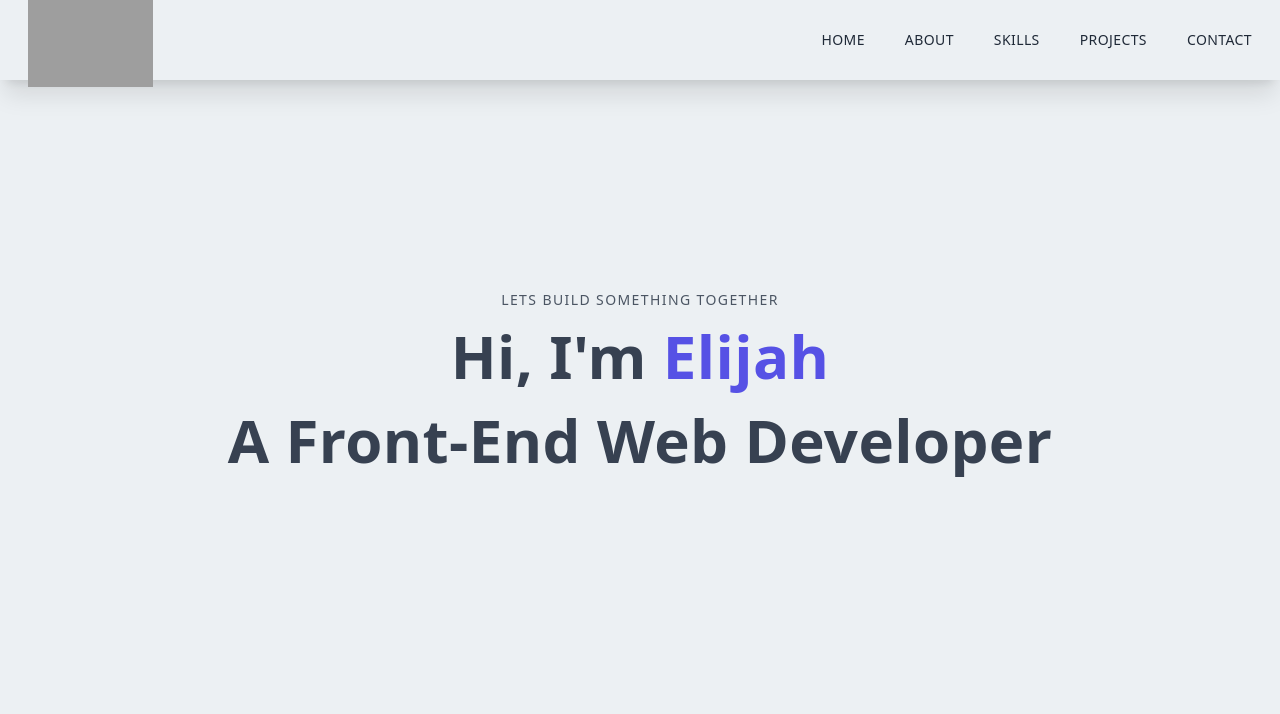
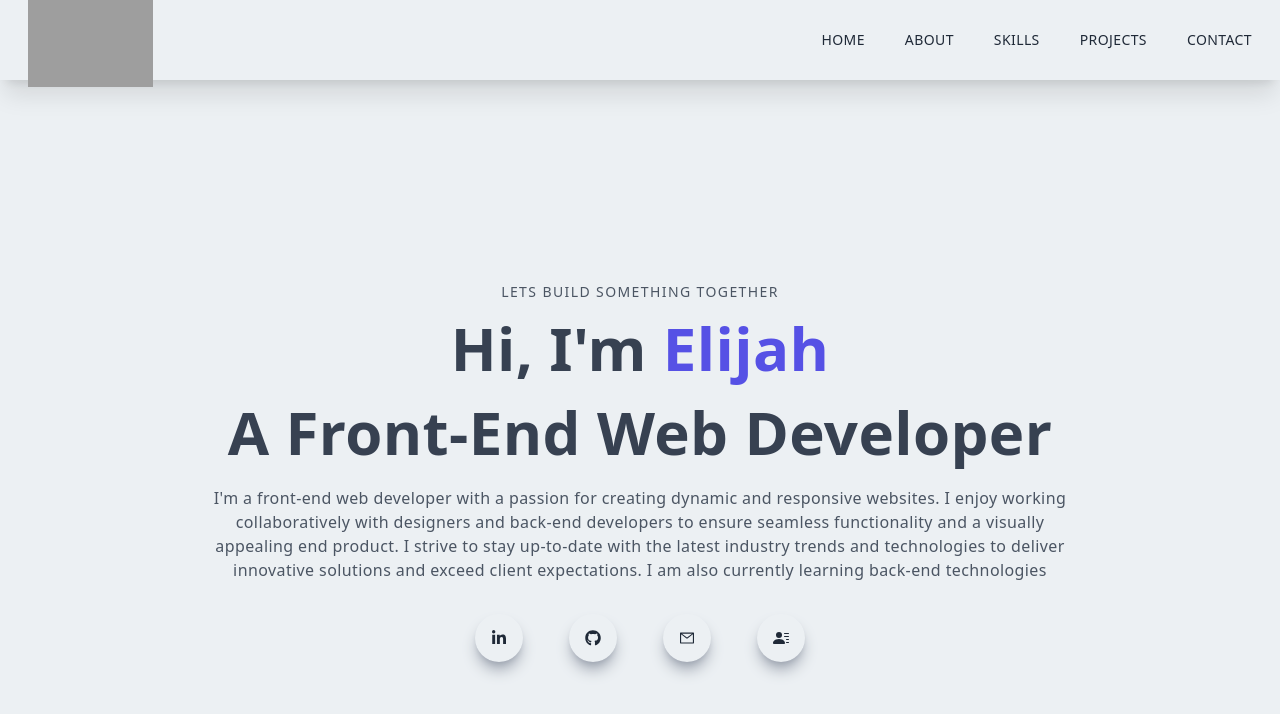
Before and after one commit to babyKokoDev/Portfolio-Website, a Next.js app: page / in a window 1280 px wide. Shown: the top 714 px of the page. Built offline with nearby package versions, Linux system fonts and the light colour scheme; grey boxes are pictures that could not be loaded.

Commit message:
hero section

```diff
--- a/components/Main.jsx
+++ b/components/Main.jsx
@@ -1,14 +1,31 @@
 import React from 'react'
+import {AiOutlineMenu, AiOutlineClose, AiOutlineMail} from 'react-icons/ai'
+import {FaLinkedinIn, FaGithub} from 'react-icons/fa'
+import {BsFillPersonLinesFill} from 'react-icons/bs'
 
 const Main = () => {
   return (
-    <div className='w-full h-screen text-center'>
-        <div className='max-w-[1240px] w-full h-full mx-auto flex justify-center items-center'>
+    <div className='w-full h-screen text-center relative top-[80px]'>
+        <div className='max-w-[1240px] w-full h-full mx-auto p-2 flex justify-center items-center'>
             <div>
                <p className='uppercase text-sm tracking-widest text-gray-600'>LETS BUILD SOMETHING TOGETHER</p>
                <h1 className='py-4 text-gray-700'>Hi, I'm <span className='text-[#5651e5]'>Elijah</span></h1>
                <h1 className='py-2 text-gray-700'>A Front-End Web Developer</h1>
-               <p className='py-4 text-gray-600 max-w-[70%] m-auto'></p>
+               <p className='py-4 text-gray-600 max-w-[90%] sm:max-w-[70%] m-auto'>I'm a front-end web developer with a passion for creating dynamic and responsive websites. I enjoy working collaboratively with designers and back-end developers to ensure seamless functionality and a visually appealing end product. I strive to stay up-to-date with the latest industry trends and technologies to deliver innovative solutions and exceed client expectations. I am also currently learning back-end technologies</p>
+               <div className='flex items-center justify-between max-w-[330px] m-auto py-4'>
+               <div className='rounded-full shadow-lg shadow-gray-400 p-4 cursor-pointer hover:scale-110 ease-in duration-300'>
+                        <FaLinkedinIn />
+                    </div>
+                    <div className='rounded-full shadow-lg shadow-gray-400 p-4 cursor-pointer hover:scale-110 ease-in duration-300'>
+                        <FaGithub />
+                    </div>
+                    <div className='rounded-full shadow-lg shadow-gray-400 p-4 cursor-pointer hover:scale-110 ease-in duration-300'>
+                        <AiOutlineMail />
+                    </div>
+                    <div className='rounded-full shadow-lg shadow-gray-400 p-4 cursor-pointer hover:scale-110 ease-in duration-300'>
+                        <BsFillPersonLinesFill />
+                    </div>
+               </div>
             </div>
         </div>
     </div>
--- a/pages/index.js
+++ b/pages/index.js
@@ -8,10 +8,8 @@ export default function Home() {
    <Head>
     <title>Elijah Aremu</title>
    </Head>
-   <main>
     <Navbar />
     <Main />
-   </main>
    </>
   )
 }
```
